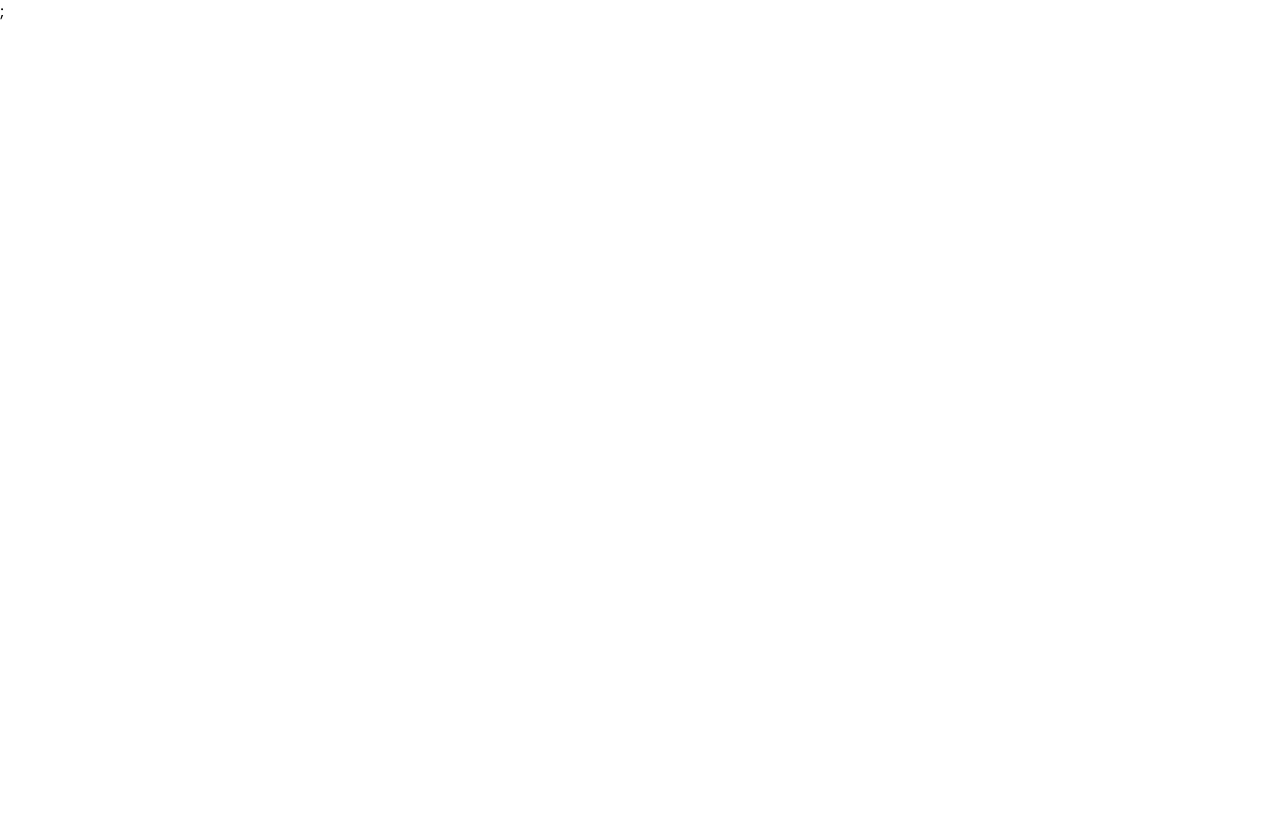
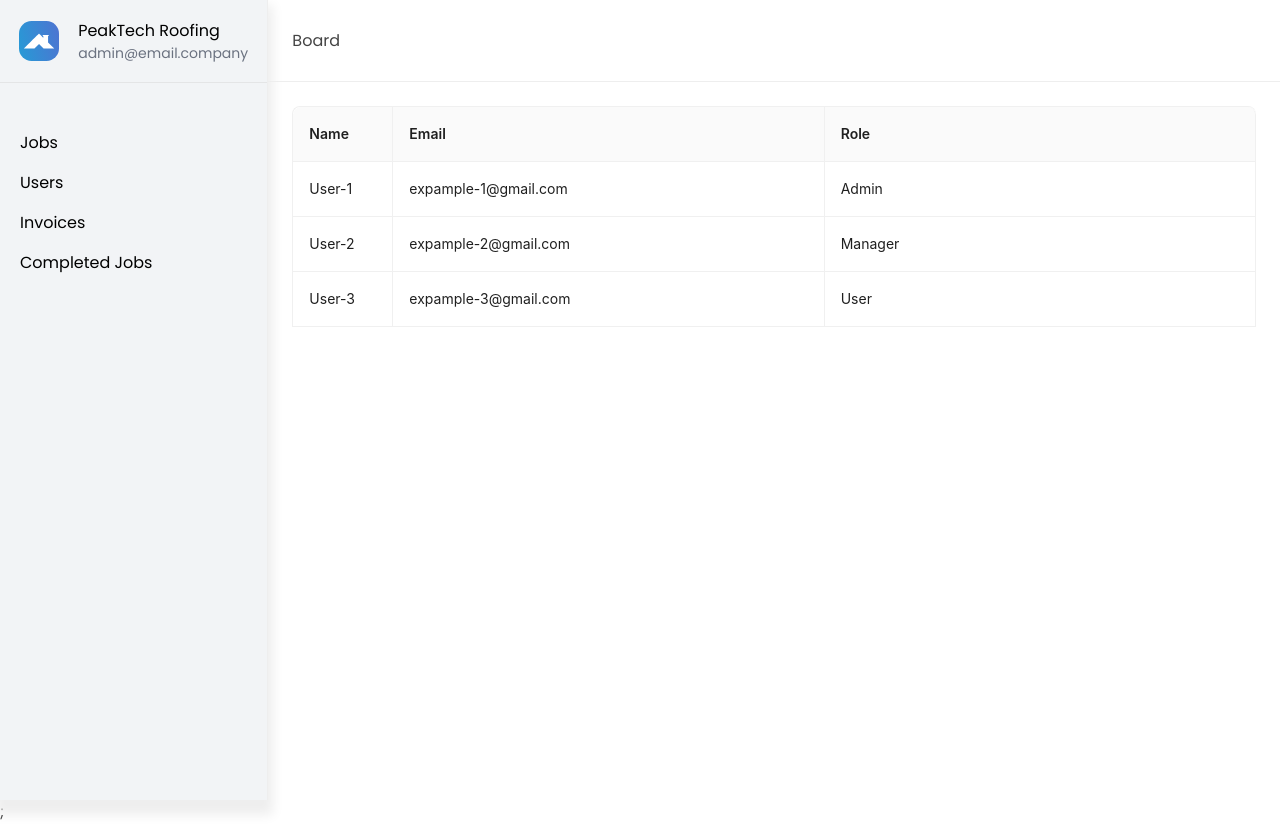
Before and after one commit to Abdulcomsian/peaktek, a React (Vite) app: page /dashboard/users in a window 1280 px wide. Before the commit this address had no page. Before the commit the page ends 800 px from the top, so only its background shows below. Built offline with nearby package versions, Linux system fonts and the light colour scheme.

Commit message:
Working on task feature

```diff
--- a/src/Routes/index.jsx
+++ b/src/Routes/index.jsx
@@ -27,6 +27,7 @@ import {
 } from "@components/Forms";
 import { KanbanBoard } from "@components/Dashboard";
 import { CompletedJobs } from "@pages/index";
+import { UserList } from "@components/index";
 export function AppRoute() {
   return (
     <BrowserRouter>
@@ -59,6 +60,7 @@ export function AppRoute() {
           <Route index element={<Navigate to="jobs" />} />
           <Route path="jobs" element={<KanbanBoard />} />
           <Route path="completedTasks" element={<CompletedJobs />} />
+          <Route path="users" element={<UserList />} />
         </Route>
         <Route path="/projects" element={<Projects />}>
           <Route path="title" element={<TitleSidebarForm />} />
--- a/src/components/Dashboard/Sidebar/index.jsx
+++ b/src/components/Dashboard/Sidebar/index.jsx
@@ -10,8 +10,8 @@ export default function Sidebar({ isShow, onCloseSidebar }) {
     },
     {
       id: 2,
-      linkSrc: "/dashboard",
-      linkText: "Proposals",
+      linkSrc: "users",
+      linkText: "Users",
     },
     {
       id: 3,
@@ -19,7 +19,7 @@ export default function Sidebar({ isShow, onCloseSidebar }) {
       linkText: "Invoices",
     },
     {
-      id: 3,
+      id: 4,
       linkSrc: "completedTasks",
       linkText: "Completed Jobs",
     },
--- a/src/components/Dashboard/TabComponent/index.jsx
+++ b/src/components/Dashboard/TabComponent/index.jsx
@@ -11,6 +11,7 @@ import { useSelector } from "react-redux";
 import { AiOutlineMail } from "react-icons/ai";
 import { LuMessagesSquare } from "react-icons/lu";
 import { BiTask } from "react-icons/bi";
+import Task from "@components/Tasks/Task";
 
 const TabComponent = ({ selectedTask }) => {
   const [tabTitle, setTabTitle] = useState([
@@ -70,6 +71,12 @@ const TabComponent = ({ selectedTask }) => {
         title: "Job Detail",
       },
       component: <JobDetailFormComponent />,
+    },
+    {
+      headerData: {
+        title: "Tasks",
+      },
+      component: <Task />,
     },
     {
       headerData: {
--- /dev/null
+++ b/src/components/Tasks/CreateTask.jsx
@@ -0,0 +1,13 @@
+import { InputContainer, Input } from "@components";
+
+function CreateTask() {
+  return (
+    <div>
+      <InputContainer>
+        <Input />
+      </InputContainer>
+    </div>
+  );
+}
+
+export default CreateTask;
--- /dev/null
+++ b/src/components/Tasks/EmptyTasks.jsx
@@ -0,0 +1,14 @@
+import { LuSearch } from "react-icons/lu";
+
+function EmptyTasks() {
+  return (
+    <div className="mt-3 border border-gray-300 rounded-md border-dashed py-3 text-xs font-medium flex items-center justify-center gap-1 text-gray-600">
+      <span>
+        <LuSearch />
+      </span>
+      No tasks yet
+    </div>
+  );
+}
+
+export default EmptyTasks;
--- /dev/null
+++ b/src/components/Tasks/Task.jsx
@@ -0,0 +1,10 @@
+import { CreateTask, EmptyTasks } from ".";
+
+export default function Task() {
+  return (
+    <div className="divide divide-y space-y-5">
+      <EmptyTasks />
+      <CreateTask />
+    </div>
+  );
+}
--- /dev/null
+++ b/src/components/Tasks/TaskAssignment.jsx
@@ -0,0 +1,43 @@
+export default function TaskAssignment() {
+  return;
+  <div className="p-4">
+    <h1 className="text-2xl font-bold mb-4">Task Assignment</h1>
+    <AssigneeSelector />
+  </div>;
+}
+
+const AssigneeSelector = () => {
+  const [assignee, setAssignee] = useState(null); // State to hold selected assignee
+
+  const handleAssigneeChange = (value) => {
+    setAssignee(value);
+  };
+
+  const handleUnassign = () => {
+    setAssignee(null);
+  };
+
+  return (
+    <div className="relative">
+      <Select
+        placeholder="Assignee"
+        value={assignee}
+        onChange={handleAssigneeChange}
+        className="w-40"
+      >
+        <Option value="user1">User 1</Option>
+        <Option value="user2">User 2</Option>
+        <Option value="user3">User 3</Option>
+      </Select>
+      {assignee && (
+        <Button
+          type="text"
+          className="absolute right-0 text-red-600"
+          onClick={handleUnassign}
+        >
+          Unassign
+        </Button>
+      )}
+    </div>
+  );
+};
--- /dev/null
+++ b/src/components/Tasks/index.js
@@ -0,0 +1,5 @@
+import Task from "./Task";
+import EmptyTasks from "./EmptyTasks";
+import CreateTask from "./CreateTask";
+
+export { Task, EmptyTasks, CreateTask };
--- /dev/null
+++ b/src/components/Tasks/taskSlice.js
@@ -0,0 +1 @@
+// const init
--- /dev/null
+++ b/src/components/User/UserList.jsx
@@ -0,0 +1,48 @@
+import React from "react";
+import { Table, Typography } from "antd";
+const { Text } = Typography;
+
+const fixedColumns = [
+  {
+    title: "Name",
+    dataIndex: "name",
+    fixed: true,
+    width: 100,
+  },
+  {
+    title: "Email",
+    dataIndex: "email",
+  },
+  {
+    title: "Role",
+    dataIndex: "role",
+  },
+];
+const fixedData = [];
+for (let i = 0; i < 3; i += 1) {
+  fixedData.push({
+    key: i,
+    name: ["User-1", "User-2", "User-3"][i % 3],
+    email: [
+      "expample-1@gmail.com",
+      "expample-2@gmail.com",
+      "expample-3@gmail.com",
+    ][i % 3],
+    role: ["Admin", "Manager", "User"][i % 3],
+  });
+}
+const UserList = () => (
+  <>
+    <Table
+      columns={fixedColumns}
+      dataSource={fixedData}
+      pagination={false}
+      scroll={{
+        x: "100%",
+        y: "100%",
+      }}
+      bordered
+    />
+  </>
+);
+export default UserList;
--- a/src/components/index.js
+++ b/src/components/index.js
@@ -11,6 +11,7 @@ import { Button, Card } from "./UI";
 import Textarea from "./Textarea";
 import RadioBox from "./RadioBox";
 import FileUploader from "./FileUploader";
+import UserList from "./User/UserList";
 export {
   Button,
   Card,
@@ -26,4 +27,5 @@ export {
   TableRows,
   RadioBox,
   FileUploader,
+  UserList,
 };
```
